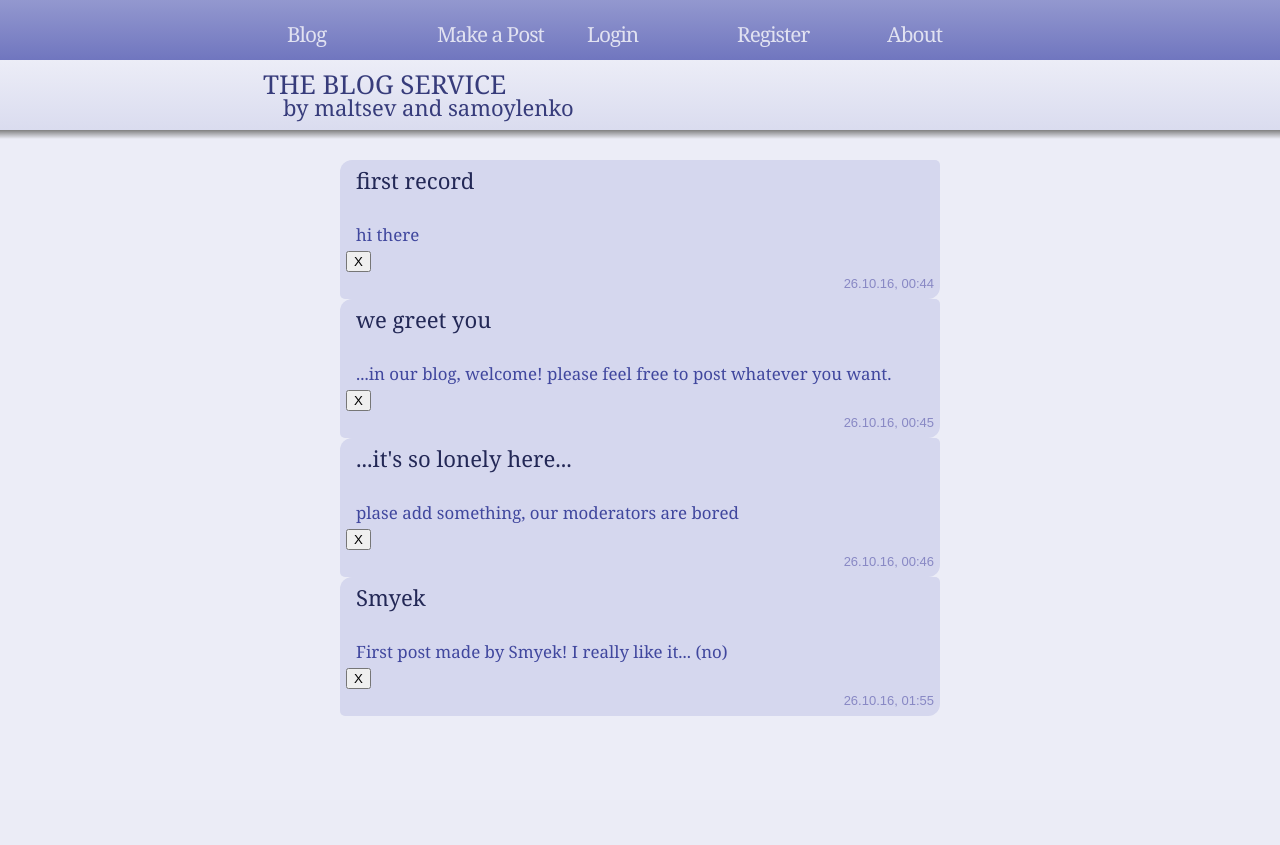
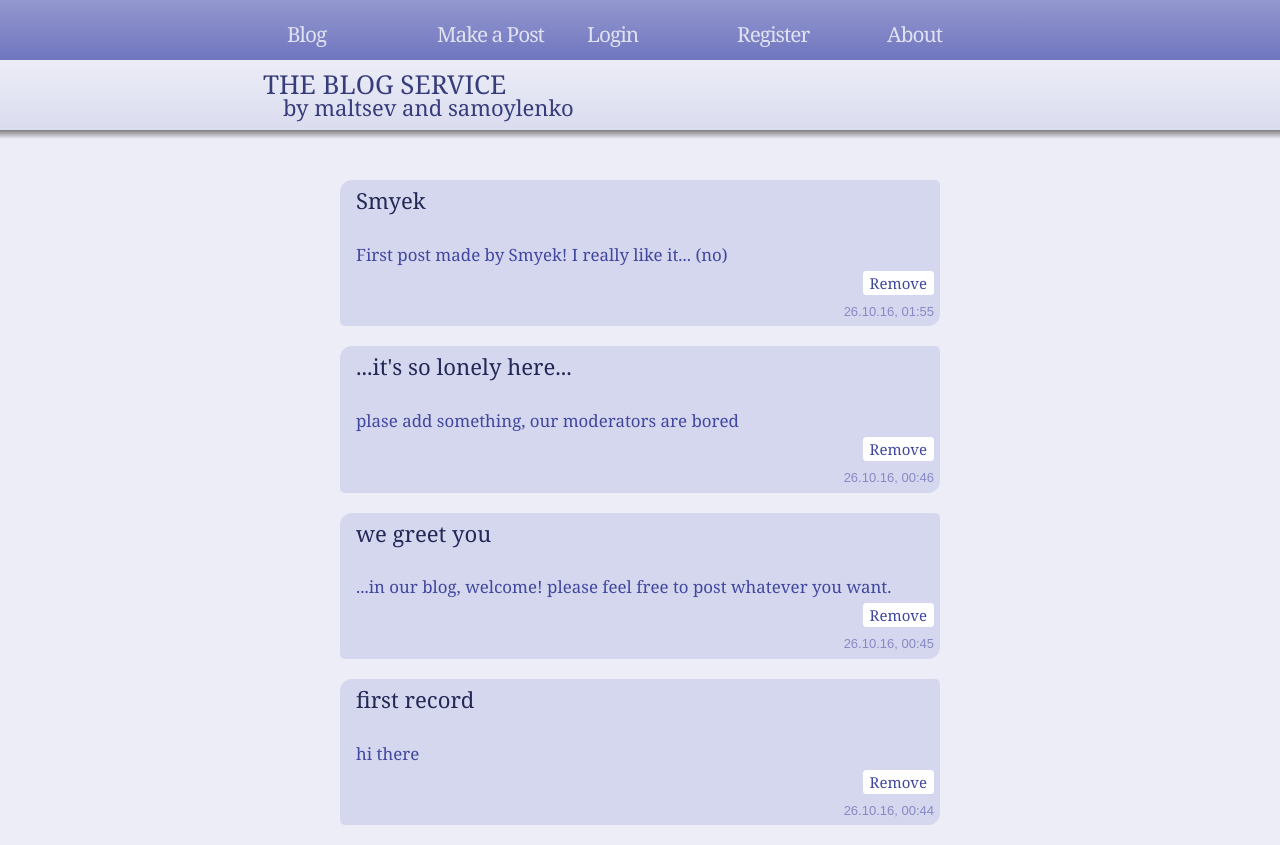
Before and after one commit to msmaltsev/webdev, a Flask app: page / in a window 1280 px wide. Before the commit the page ends 716 px from the top, so only its background shows below. Run offline with Flask 2, Linux system fonts and the light colour scheme.

Commit message:
fixes and improvements

```diff
--- a/main.py
+++ b/main.py
@@ -12,13 +12,12 @@ app = Flask(__name__, template_folder='templates')
 
 @app.route("/", methods=['GET','POST'])
 def index():
-    msgs = load_messages()
-    return render_template('index.html', messages_json=msgs)
+    return render_template('index.html', messages_json=load_messages())
 
 
 @app.route("/post", methods=['GET','POST'])
 def post_message():
-    return render_template('post.html')
+    return render_template('post.html', messages_json=load_messages())
 
 
 @app.route("/get_text", methods=['POST'])
@@ -47,11 +46,6 @@ def about():
     return render_template('about.html')
 
 
-def get_html_template(filename):
-    with open('%s' % filename, 'r', encoding="utf-8") as f:
-        return f.read()
-
-
 def remove_msg_from_json(id):
     messages_json = load_messages()
     for msg in messages_json:
@@ -67,7 +61,7 @@ def load_messages():
             messages_json = json.load(messages_file)
         except:
             return []
-    return messages_json
+    return messages_json[::-1]
 
 
 def save_messages(messages_json):
@@ -77,5 +71,4 @@ def save_messages(messages_json):
 
 
 if __name__ == "__main__":
-    print(type(load_messages()))
     app.run(port=getuid() + 1000)
--- a/static/styles/style.css
+++ b/static/styles/style.css
@@ -105,6 +105,7 @@ a:hover {
   background: #d5d7ee;
   border-radius: 12px 5px;
   padding: 3px 6px;
+  margin-top: 20px;
 }
 
 #main_content .post h1{
@@ -116,6 +117,7 @@ a:hover {
 #main_content .date {
    color: #8888c4;
    text-align: right;
+   margin-top: 30px;
 }
 
 #main_content .post .message {
@@ -135,3 +137,24 @@ a:hover {
   border-radius: 20px 20px;
   padding: 20px 20px;
 }
+
+input[type="submit"] {
+   border: 1px solid #ffffff;
+   border-radius: 3px;
+   -webkit-border-radius: 3px;
+   -moz-border-radius: 3px;
+   -khtml-border-radius: 3px;
+   background: #ffffff;
+   outline: none;
+   color: #40479e;
+   font: normal 15px Georgia, "Times New Roman", Times, serif;
+}
+
+#post_btn {
+  padding: 5px 15px;
+}
+
+#remove_btn {
+  float: right;
+  clear: both;
+}
--- a/templates/index.html
+++ b/templates/index.html
@@ -20,19 +20,7 @@
     </div>
   </div>
   <div id="main_content">
-
-  {% for message in messages_json %}
-  <div class="post">
-    <h1>{{ message.title }}</h1>
-    </br>
-    <div class="message">{{ message.text }}</div>
-    <form action="/remove_msg" method="POST">
-        <input type="hidden" name="id" value="{{ message.id }}"/>
-        <input type="submit" value="X" />
-    </form>
-    <div class="date">{{ message.date }}</div>
-  </div>
-  {% endfor %}
+  {% include 'messages.html' %}
   </div>
 </body>
 </html>
--- a/templates/message.html
+++ b/templates/messages.html
@@ -4,8 +4,8 @@
     </br>
     <div class="message">{{ message.text }}</div>
     <form action="/remove_msg" method="POST">
-        <input type="hidden" name="id" value={{ message.id }}/>
-        <input type="submit" value="X" />
+        <input type="hidden" name="id" value="{{ message.id }}"/>
+        <input id="remove_btn" type="submit" value="Remove" />
     </form>
     <div class="date">{{ message.date }}</div>
   </div>
--- a/templates/post.html
+++ b/templates/post.html
@@ -26,11 +26,11 @@
         </br></br>
         <textarea name="message" cols="75" rows="8" placeholder="Введите текст сообщения"></textarea>
         </br>
-        <input type="submit" name="my-form" value="Send">
+        <input id="post_btn" type="submit" name="my-form" value="Send">
       </form>
     </div>
     </br></br>
-    %messages_content%
+    {% include 'messages.html' %}
   </div>
 </body>
 </html>
```
